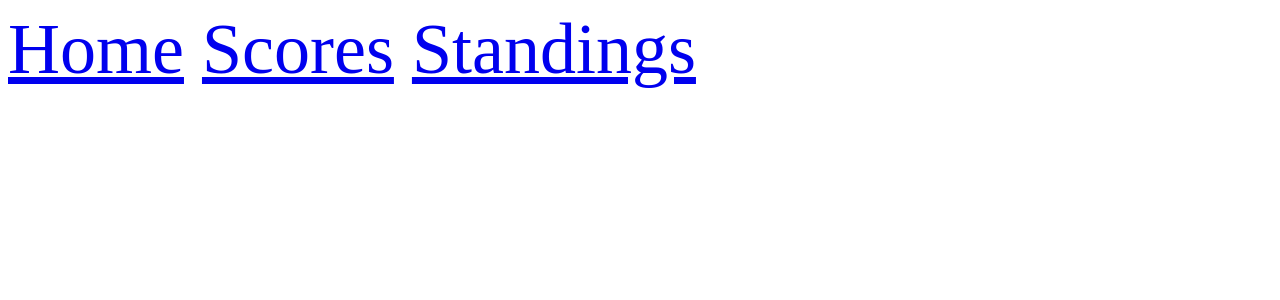
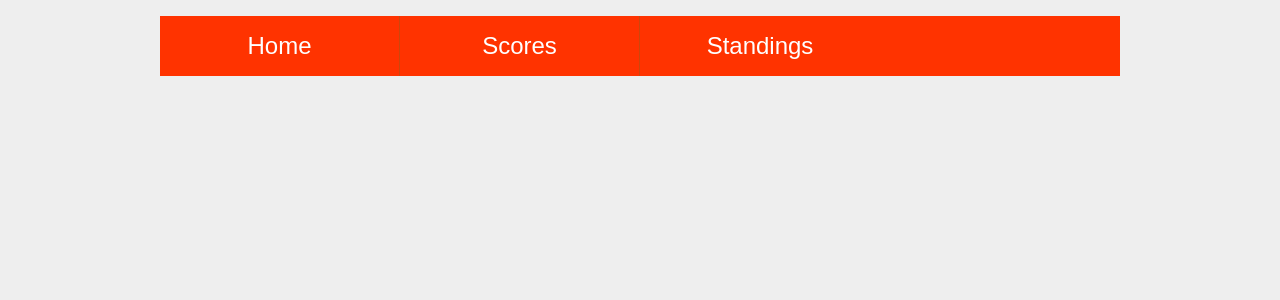
Before and after one commit to dword4/hockey-info, a Flask app: page /scores in a window 1280 px wide. Shown: the top 300 px of the page. Run offline with Flask 2, Linux system fonts and the light colour scheme; data that the repository does not hold is empty.

Commit message:
trying more responsive layout

```diff
--- /dev/null
+++ b/static/css/style.css
@@ -0,0 +1,174 @@
+body {
+  background-color: #eee;
+  padding: 1.25em; /* 20 */
+  color: #333;
+}
+#content {
+  color: white;
+  position: absolute;
+  top: 12%;
+  left: 50%;
+  margin-left: -30em;
+}
+ul {
+    padding: 0;
+}
+ul, li {
+  list-style: none;
+}
+a {
+  font-family: sans-serif;
+  text-decoration: none;
+}
+#nav {
+  width: 60em; /* 1000 */
+  position: absolute;
+  top: 0%;
+  left: 50%;
+  margin-left: -30em; /* 30 480 */
+}
+#nav > a {
+  display: none;
+}
+#nav li {
+  position: relative;
+}
+#nav li a {
+  color: #fff;
+  display: block;
+}
+#nav li a:active {
+  background-color: #c00 !important;
+}
+#nav span:after {
+  width: 0;
+  height: 0;
+  border: 0.313em solid transparent; /* 5 */
+    border-bottom: none;
+    border-top-color: #efa585;
+    content: '';
+    vertical-align: middle;
+    display: inline-block;
+    position: relative;
+    right: -0.313em; /* 5 */
+}
+/* first level */
+#nav > ul {
+    height: 3.75em; /* 60 */
+    /* background-color: #e15a1f; */
+	background-color: #ff3300;
+}
+#nav > ul > li {
+    width: 25%;
+    height: 100%;
+    float: left;
+}
+#nav > ul > li > a {
+    height: 100%;
+    font-size: 1.5em; /* 24 */
+    line-height: 2.5em; /* 60 (24) */
+    text-align: center;
+}
+#nav > ul > li:not( :last-child ) > a {
+    border-right: 1px solid #cc470d;
+}
+#nav > ul > li:hover > a,
+#nav > ul:not( :hover ) > li.active > a {
+    background-color: #cc470d;
+}
+/* second level */
+#nav li ul {
+    background-color: #cc470d;
+    display: none;
+    position: absolute;
+    top: 100%;
+}
+#nav li:hover ul {
+    display: block;
+    left: 0;
+    right: 0;
+}
+#nav li:not( :first-child ):hover ul {
+    left: -1px;
+}
+#nav li ul a {
+    font-size: 1.25em; /* 20 */
+    border-top: 1px solid #e15a1f;
+    padding: 0.75em; /* 15 (20) */
+}
+#nav li ul li a:hover,
+#nav li ul:not( :hover ) li.active a {
+    background-color: #e15a1f;
+}
+@media only screen and ( max-width: 62.5em ) { /* 1000 */
+    #nav {
+        width: 100%;
+        position: static;
+        margin: 0;
+    }
+}
+@media only screen and ( max-width: 40em ) /* 640 */
+{
+    html {
+        font-size: 75%; /* 12 */
+    }
+    #nav {
+        position: relative;
+        top: auto;
+        left: auto;
+    }
+    #nav > a {
+        width: 3.125em; /* 50 */
+        height: 3.125em; /* 50 */
+        text-align: left;
+        text-indent: -9999px;
+        background-color: #e15a1f;
+        position: relative;
+    }
+    #nav > a:before,
+    #nav > a:after {
+        position: absolute;
+        border: 2px solid #fff;
+        top: 35%;
+        left: 25%;
+        right: 25%;
+        content: '';
+    }
+    #nav > a:after {
+        top: 60%;
+    }
+    #nav:not( :target ) > a:first-of-type,
+    #nav:target > a:last-of-type {
+        display: block;
+    }
+    /* first level */
+    #nav > ul {
+        height: auto;
+        display: none;
+        position: absolute;
+        left: 0;
+        right: 0;
+    }
+    #nav:target > ul {
+        display: block;
+    }
+    #nav > ul > li {
+        width: 100%;
+        float: none;
+    }
+    #nav > ul > li > a {
+        height: auto;
+        text-align: left;
+        padding: 0 0.833em; /* 20 (24) */
+    }
+    #nav > ul > li:not( :last-child ) > a {
+        border-right: none;
+        border-bottom: 1px solid #cc470d;
+    }
+    /* second level */
+    #nav li ul {
+        position: static;
+        padding: 1.25em; /* 20 */
+        padding-top: 0;
+    }
+}
--- a/templates/index.html
+++ b/templates/index.html
@@ -1,5 +1,6 @@
 <html>
 <head>
+<link rel="stylesheet" href="{{ url_for('static', filename='css/style.css') }}">
 <title></title>
 <body>
 {% include 'navigation.html' %}
--- a/templates/navigation.html
+++ b/templates/navigation.html
@@ -1,5 +1,16 @@
-<div style="font-size: 72px;">
-<a href="/">Home</a>
-<a href="/scores">Scores</a>
-<a href="/standings">Standings</a>
-</div>
+<nav id="nav" role="navigation">
+<ul>
+	<li><a href="/">Home</a></li>
+	<li><a href="/scores">Scores</a></li>
+	<li><a href="/standings">Standings</a></li>
+	<!--
+	this is an example of nested items
+	<li><a href="/" aria-haspopup="true">Stuff</a>
+	<ul>
+		<li><a href="/">Item 1</a></li>
+		<li><a href="/">Item 2</a></li>
+	</ul>
+	</li>
+	-->
+</ul>
+</nav>
--- a/templates/scores.html
+++ b/templates/scores.html
@@ -1,11 +1,14 @@
 <!doctype html>
 <title>Scores</title>
+<link rel="stylesheet" href="{{ url_for('static', filename='css/style.css') }}">
+
 <style>
 .enjoy-css {
   -webkit-box-sizing: content-box;
   -moz-box-sizing: content-box;
   box-sizing: content-box;
   width: 160px;
+  left: 30%;
   padding: 20px;
   overflow: hidden;
   border: none;
@@ -20,11 +23,15 @@
   -webkit-box-shadow: 1px 1px 1px 0 rgba(0,0,0,0.3) ;
   box-shadow: 1px 1px 1px 0 rgba(0,0,0,0.3) ;
   text-shadow: 1px 1px 1px rgba(0,0,0,0.2) ;
+  position: relative;
 }
 </style>
+
 {% include 'navigation.html' %}
+<content id="content">
 {% for item in scores %}
-	<table border="0" style="width: 25%; margin-left: 25%;" class="enjoy-css">
+	<!-- <table border="0" style="width: 25%; margin-left: 25%;" class="enjoy-css"> -->
+	<table class="enjoy-css">
 		<tr>
 			<td style="width: 50%; text-align: right">{{ item.away_team }}</td>
 			<td> {{ item.away_score }}</td>
@@ -38,3 +45,4 @@
 		</tr>
 	</table><br />
 {% endfor %}
+</content>
--- a/templates/standings.html
+++ b/templates/standings.html
@@ -1,4 +1,5 @@
 
+<link rel="stylesheet" href="{{ url_for('static', filename='css/style.css') }}">
 {% include 'navigation.html' %}
 <h2>Eastern Conference</h2>
 <table style="width: 75%">
```
Also changed, not shown: 1 other file.
